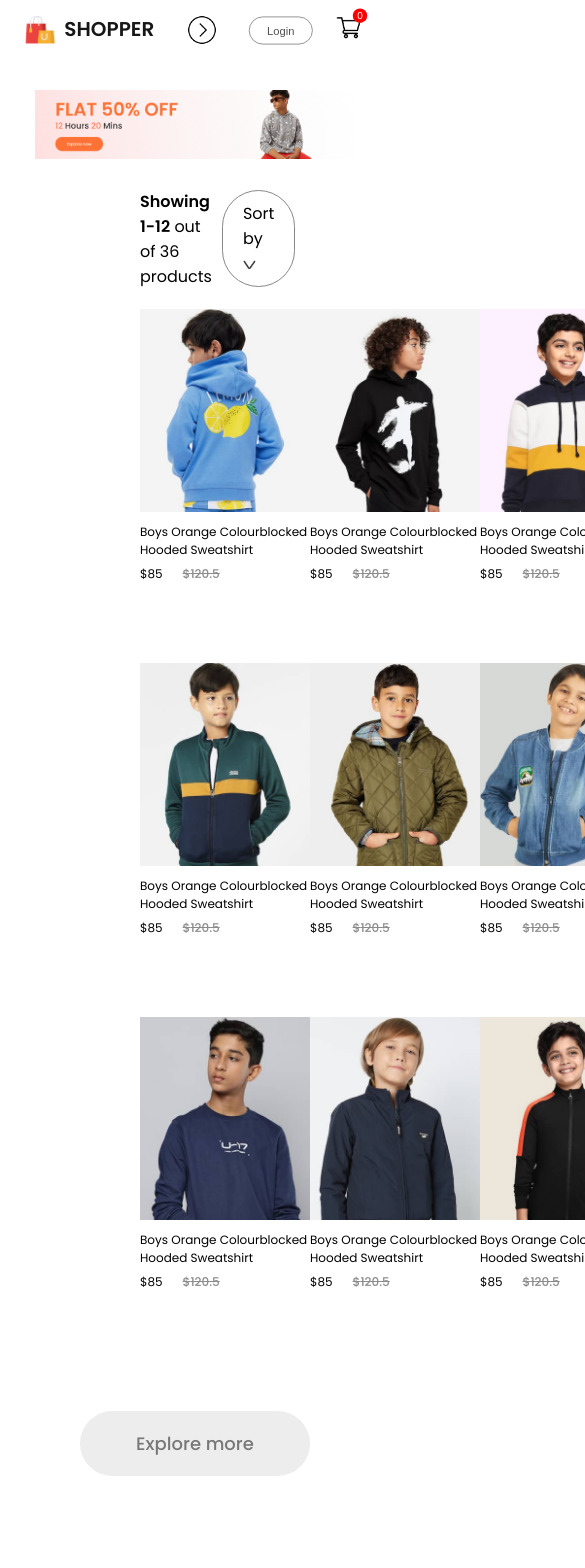
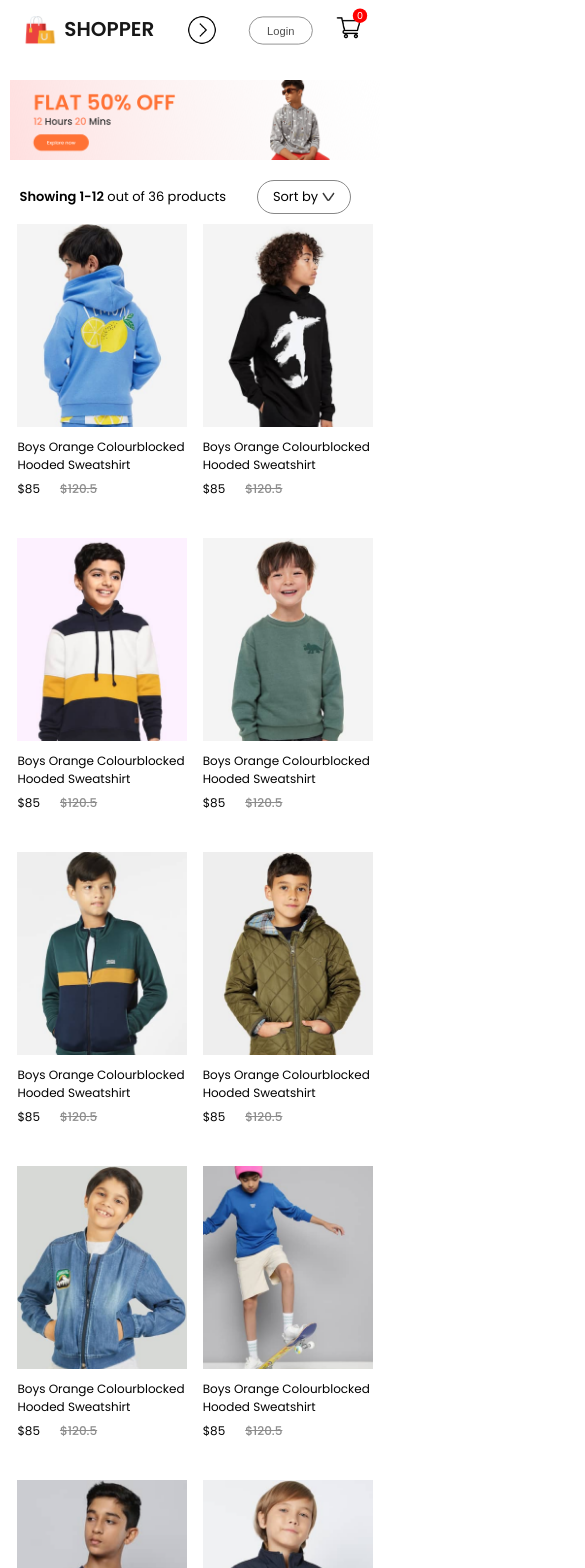
Before and after one commit to ElanurToptas/e-commerce, a React (Create React App) app: page /kids in a window 390 px wide. Shown: the top 1568 px of the page, 585 px wide, since content can reach past the window. Built offline with nearby package versions, Linux system fonts and the light colour scheme.

Commit message:
ShopCategory component completed as responsive

```diff
--- a/src/Pages/SCSS/ShopCategory.scss
+++ b/src/Pages/SCSS/ShopCategory.scss
@@ -1,34 +1,35 @@
-.shopcategory-banner{
+.shopcategory-banner {
   display: block;
   margin: 30px auto;
   width: 82%;
 }
 
-.shopcategory-indexSort{
+.shopcategory-indexSort {
   display: flex;
   margin: 0px 140px;
   align-items: center;
+  justify-content: space-between;
 
-    p span{
+  p span {
     font-weight: 600;
   }
 }
 
-.shopcategory-sort{
+.shopcategory-sort {
   padding: 10px 20px;
   border-radius: 40px;
   border: 1px solid #888;
-    margin-left: 10px;
+  margin-right: 32px;
 }
 
-.shopcategory-products{
+.shopcategory-products {
   margin: 20px 140px;
   display: grid;
   grid-template-columns: repeat(4, 1fr);
   row-gap: 80px;
 }
 
-.shopcategory-loadmore{
+.shopcategory-loadmore {
   display: flex;
   justify-content: center;
   align-items: center;
@@ -42,3 +43,75 @@
   font-weight: 500;
   cursor: pointer;
 }
+
+@media (max-width: 1280px) {
+  .shopcategory-banner {
+    margin: 20px auto;
+    width: 90%;
+  }
+
+  .shopcategory-indexSort {
+    width: 90%;
+    margin: auto;
+
+    p {
+      font-size: 13px;
+    }
+  }
+
+  .shopcategory-sort {
+    padding: 6px 15px;
+    font-size: 13px;
+  }
+
+  .shopcategory-products {
+    width: 90%;
+    margin: 10px auto;
+    row-gap: 40px;
+
+    .item {
+      margin: auto;
+    }
+  }
+
+  .shopcategory-loadmore {
+    margin: 100px auto;
+    width: 200px;
+    height: 60px;
+    font-size: 16px;
+  }
+}
+
+@media (max-width: 800px) {
+  .shopcategory-banner {
+    width: 95%;
+  }
+
+  .shopcategory-products{
+    width: 95%;
+    display: flex;
+    flex-wrap: wrap;
+  }
+  .shopcategory-loadmore{
+    margin: 60px auto;
+    width: 150px;
+    height: 40px;
+    font-size: 13px;
+  }
+
+  .shopcategory-sort{
+     margin-right: 2px;
+  }
+}
+
+@media (max-width: 500px) {
+
+  .shopcategory-products{
+    grid-template-columns: 1fr 1fr;
+  }
+
+  .shopcategory-sort{
+     margin-right: 20px;
+  }
+
+}
```
Lines whose indentation alone changed are shown as unchanged.
